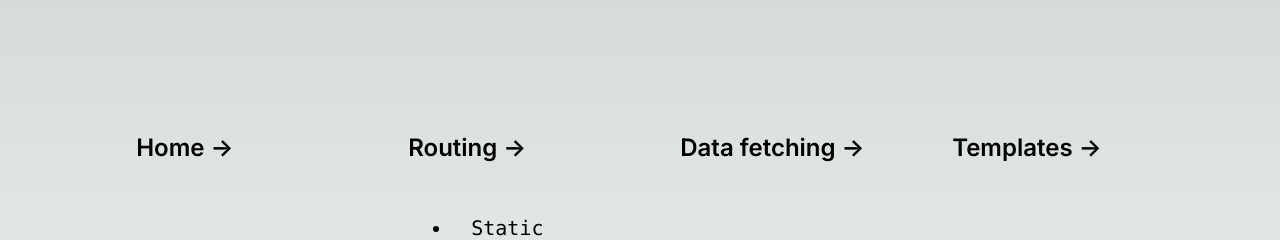
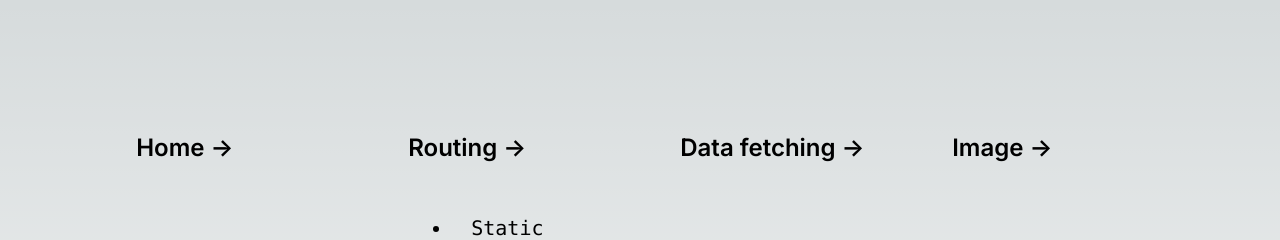
Before and after one commit to mtx-dev/nextjsfeatures, a Next.js app: page /routing in a window 1280 px wide. Shown: the top 240 px of the page. Built offline with nearby package versions, Linux system fonts and the light colour scheme.

Commit message:
Add image tab

```diff
--- a/components/Header/Header.tsx
+++ b/components/Header/Header.tsx
@@ -6,7 +6,7 @@ const inter = Inter({ subsets: ['latin'] })
 
 export default function Header() {
   return (
-	<div className={styles.grid}>
+	<nav className={styles.grid}>
 		<Link href={'/'} className={styles.card}>
 			<h2 className={inter.className}>
 				Home <span>-&gt;</span>
@@ -25,17 +25,12 @@ export default function Header() {
 			</h2>
 		</Link>
 
-		<a
-			href="https://vercel.com/templates?framework=next.js&utm_source=create-next-app&utm_medium=default-template&utm_campaign=create-next-app"
-			className={styles.card}
-			rel="noopener noreferrer"
-		>
+		<Link href={'/image'} className={styles.card}>
 			<h2 className={inter.className}>
-			Templates <span>-&gt;</span>
+			 Image <span>-&gt;</span>
 			</h2>
+		</Link>
 
-		</a>
-
-	</div>
+	</nav>
   )
 }
```
